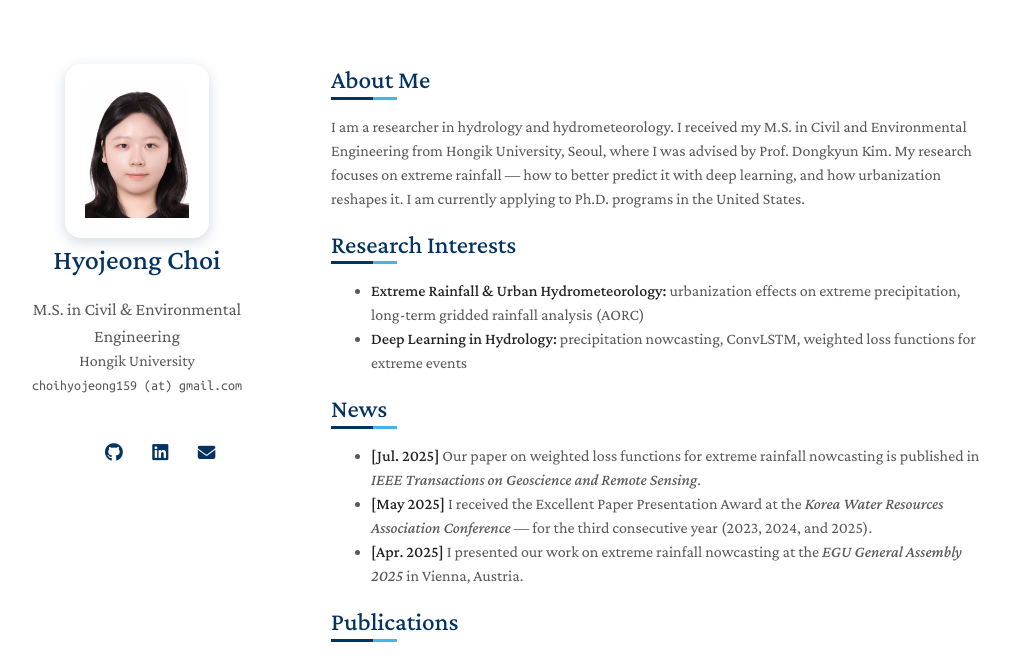
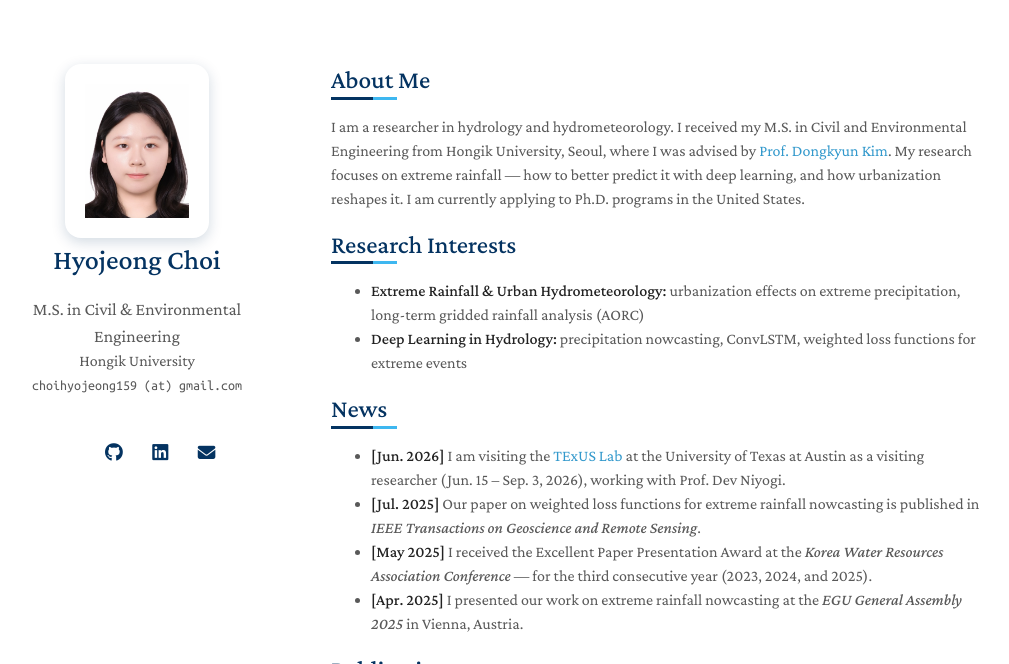
Before and after one commit to HyojeongChoi159/hyojeongchoi159.github.io, a Jekyll site: the page built from index.md, in a window 1280 px wide and 900 px high, cut to the strip 0-664 px from the top of the window. Shown: the whole strip, without its empty margins (139-1148 px from the left). Built offline with Jekyll 4.4.1, drawn with Linux system fonts in a browser that asks for light colours; a style sheet for code colours, icons or effects is not loaded; our own code applies the rules of GitHub Pages for plain Markdown files; part of the change alters nothing that is shown.

Commit message:
Add UT Austin visiting researcher news; link advisor homepage

```diff
--- a/index.md
+++ b/index.md
@@ -4,7 +4,7 @@ layout: homepage
 
 ## About Me
 
-I am a researcher in hydrology and hydrometeorology. I received my M.S. in Civil and Environmental Engineering from Hongik University, Seoul, where I was advised by Prof. Dongkyun Kim. My research focuses on extreme rainfall — how to better predict it with deep learning, and how urbanization reshapes it. I am currently applying to Ph.D. programs in the United States.
+I am a researcher in hydrology and hydrometeorology. I received my M.S. in Civil and Environmental Engineering from Hongik University, Seoul, where I was advised by [Prof. Dongkyun Kim](https://sites.google.com/site/hihydrology/home). My research focuses on extreme rainfall — how to better predict it with deep learning, and how urbanization reshapes it. I am currently applying to Ph.D. programs in the United States.
 
 ## Research Interests
 
@@ -13,6 +13,7 @@ I am a researcher in hydrology and hydrometeorology. I received my M.S. in Civil
 
 ## News
 
+- **[Jun. 2026]** I am visiting the [TExUS Lab](https://texuslab.org/) at the University of Texas at Austin as a visiting researcher (Jun. 15 – Sep. 3, 2026), working with Prof. Dev Niyogi.
 - **[Jul. 2025]** Our paper on weighted loss functions for extreme rainfall nowcasting is published in *IEEE Transactions on Geoscience and Remote Sensing*.
 - **[May 2025]** I received the Excellent Paper Presentation Award at the *Korea Water Resources Association Conference* — for the third consecutive year (2023, 2024, and 2025).
 - **[Apr. 2025]** I presented our work on extreme rainfall nowcasting at the *EGU General Assembly 2025* in Vienna, Austria.
```
